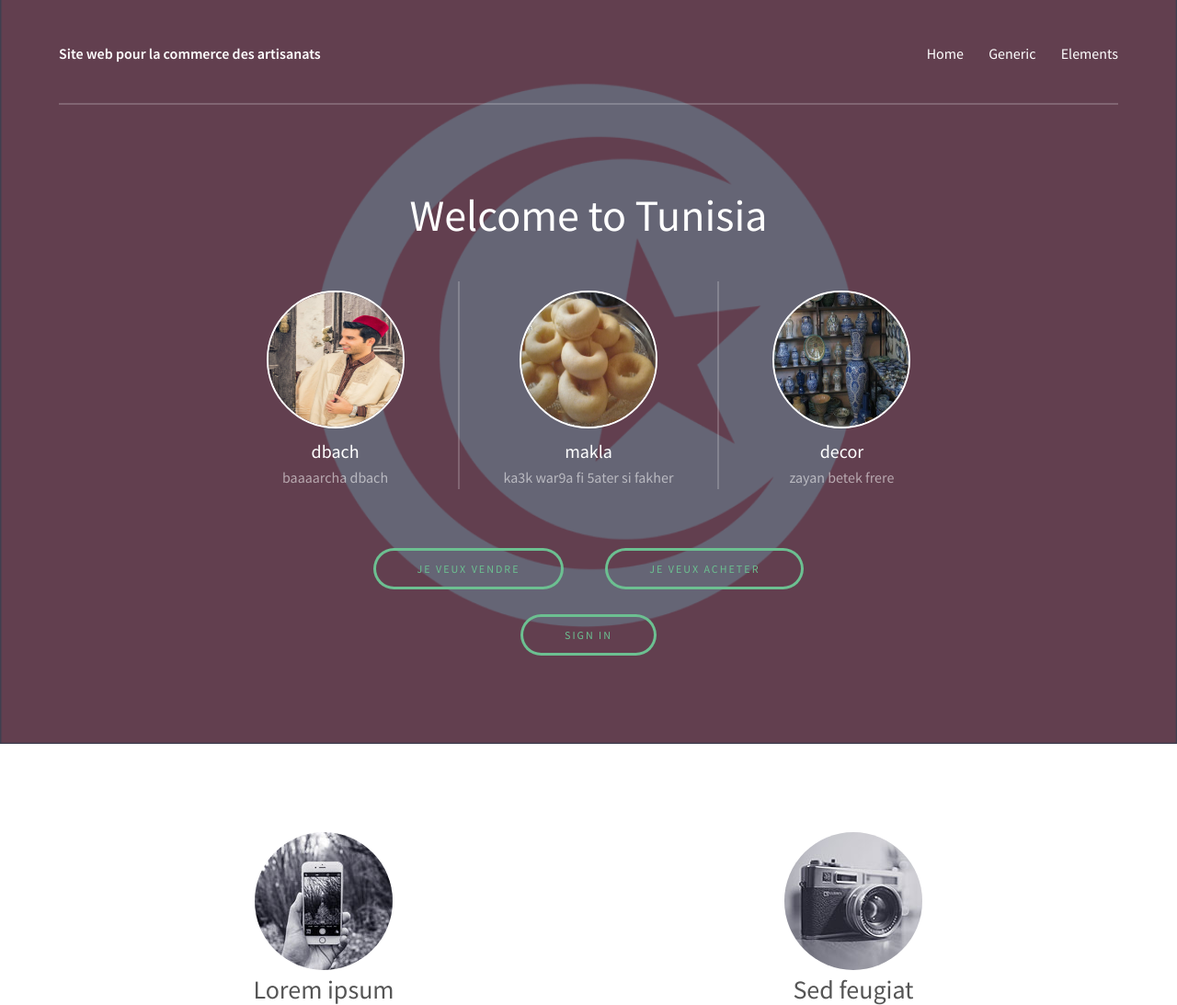
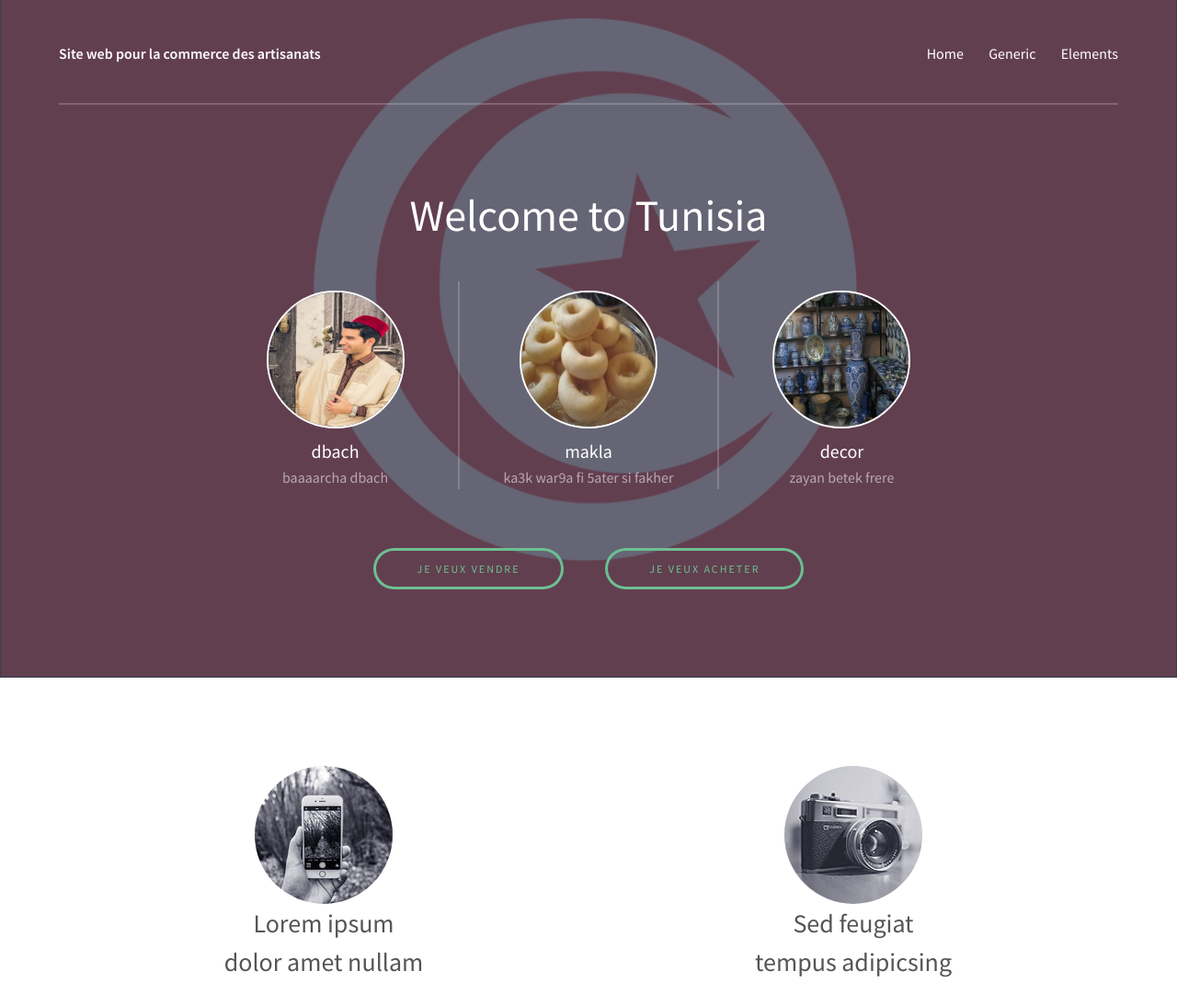
Before and after one commit to Benzarti-Ilyess/web4innovation, a PHP site: page / in a window 1280 px wide. Shown: the top 1093 px of the page at 92% size. Run offline with PHP 8.4, Linux system fonts and the light colour scheme; some libraries are stand-ins or nearby versions.

Commit message:
remove sign in button from index.php

```diff
--- a/index.php
+++ b/index.php
@@ -50,9 +50,6 @@
 					<a href="choix.php" class="button">Je veux vendre</a>
 					&nbsp;&nbsp;&nbsp;&nbsp;&nbsp;&nbsp;&nbsp;&nbsp;&nbsp;&nbsp;&nbsp;&nbsp;
 					<a href="./achat/achat.php" class="button">Je veux acheter</a>
-          <br><br>
-          <a href="./sign/sign-in.php" class="button">Sign in</a>
-
 				</footer>
 			</div>
 		</section>
```
